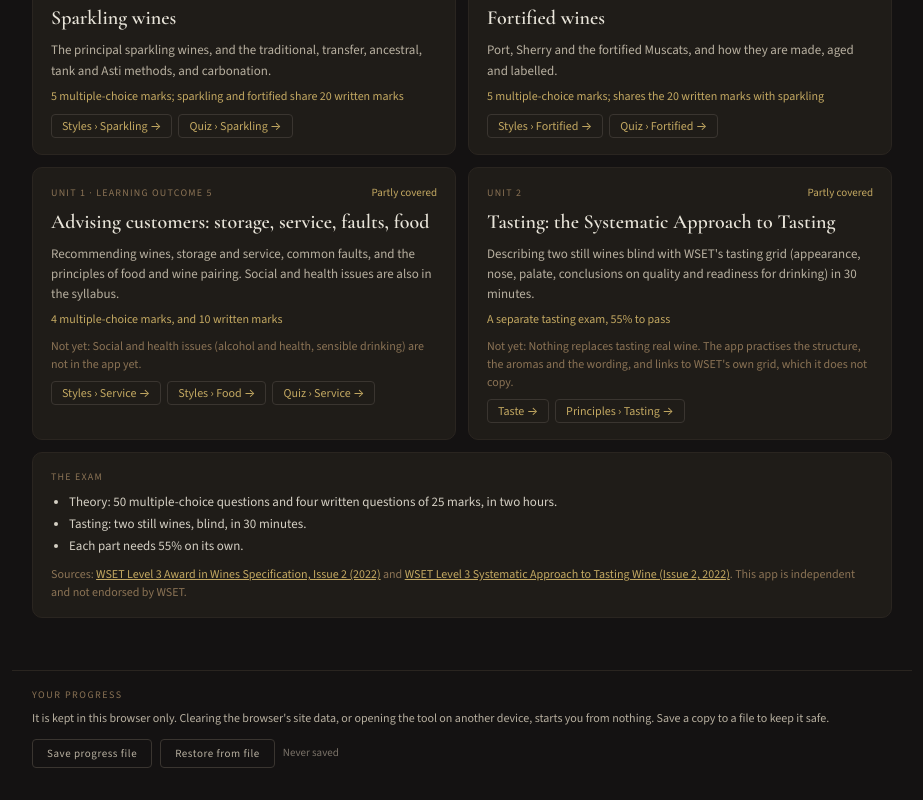
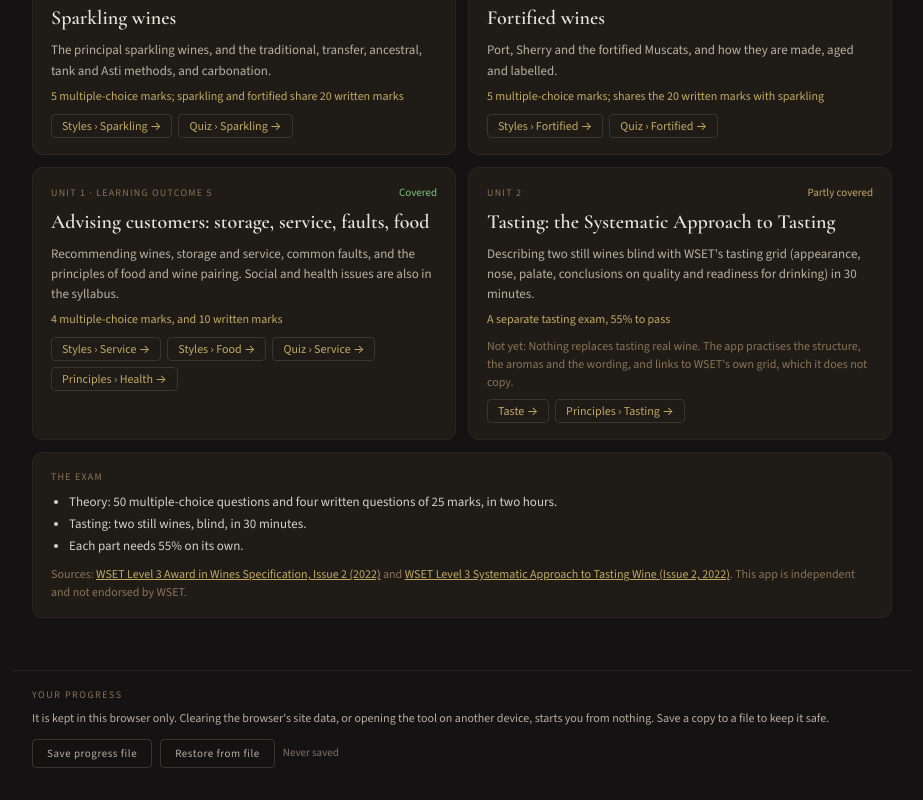
Before and after one commit to PKusch/terroir-study, a React (Vite) app: page / in a window 1280 px wide. Shown: the part 2334-3134 px from the top of the page, without its empty margins (178-1101 px from the left). Built offline with nearby package versions, Linux system fonts and the light colour scheme.

Commit message:
Mark learning outcome 5 as covered on the home page

```diff
--- a/src/data/syllabus.js
+++ b/src/data/syllabus.js
@@ -58,9 +58,8 @@ export const SYLLABUS = [
     title: "Advising customers: storage, service, faults, food",
     covers: "Recommending wines, storage and service, common faults, and the principles of food and wine pairing. Social and health issues are also in the syllabus.",
     marks: "4 multiple-choice marks, and 10 written marks",
-    links: [["Styles › Service", "styles"], ["Styles › Food", "styles"], ["Quiz › Service", "quiz"]],
-    status: "partial",
-    gap: "Social and health issues (alcohol and health, sensible drinking) are not in the app yet."
+    links: [["Styles › Service", "styles"], ["Styles › Food", "styles"], ["Quiz › Service", "quiz"], ["Principles › Health", "principles"]],
+    status: "covered"
   },
   {
     id: "unit2",
```
